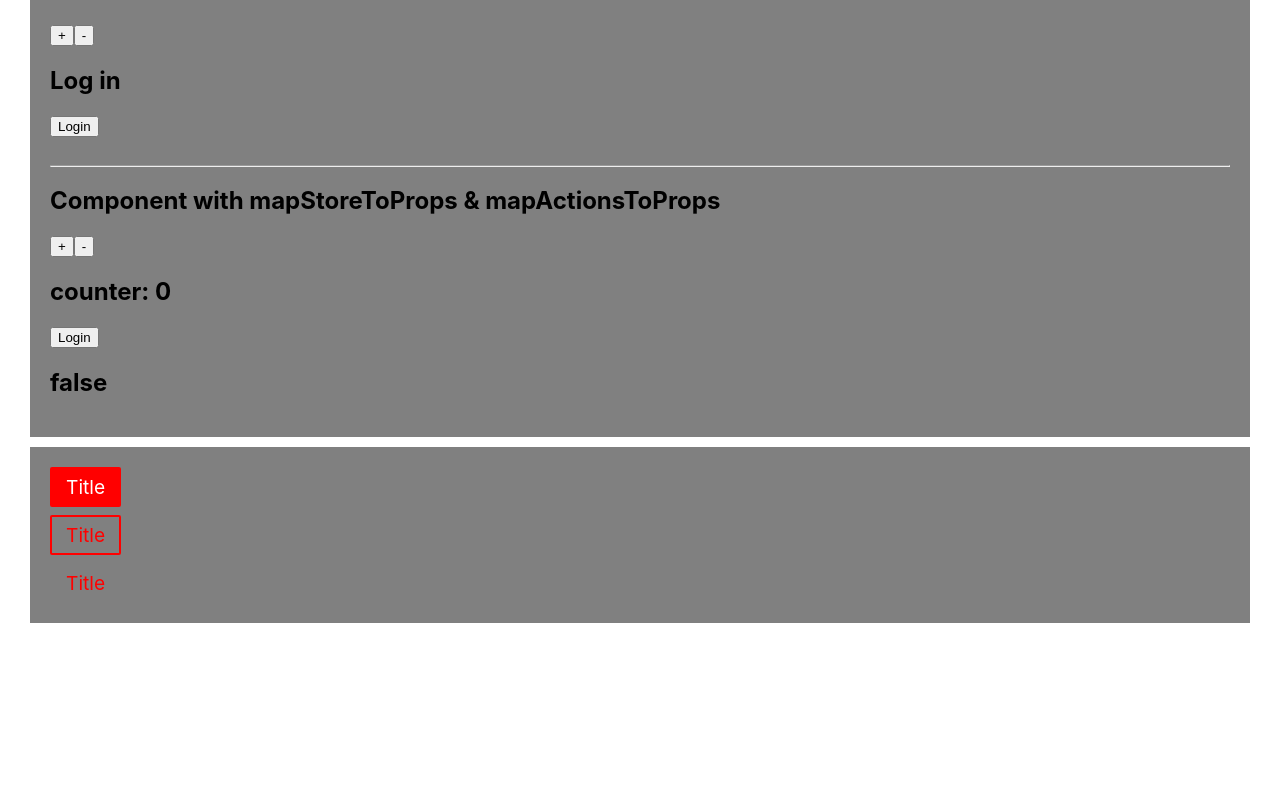
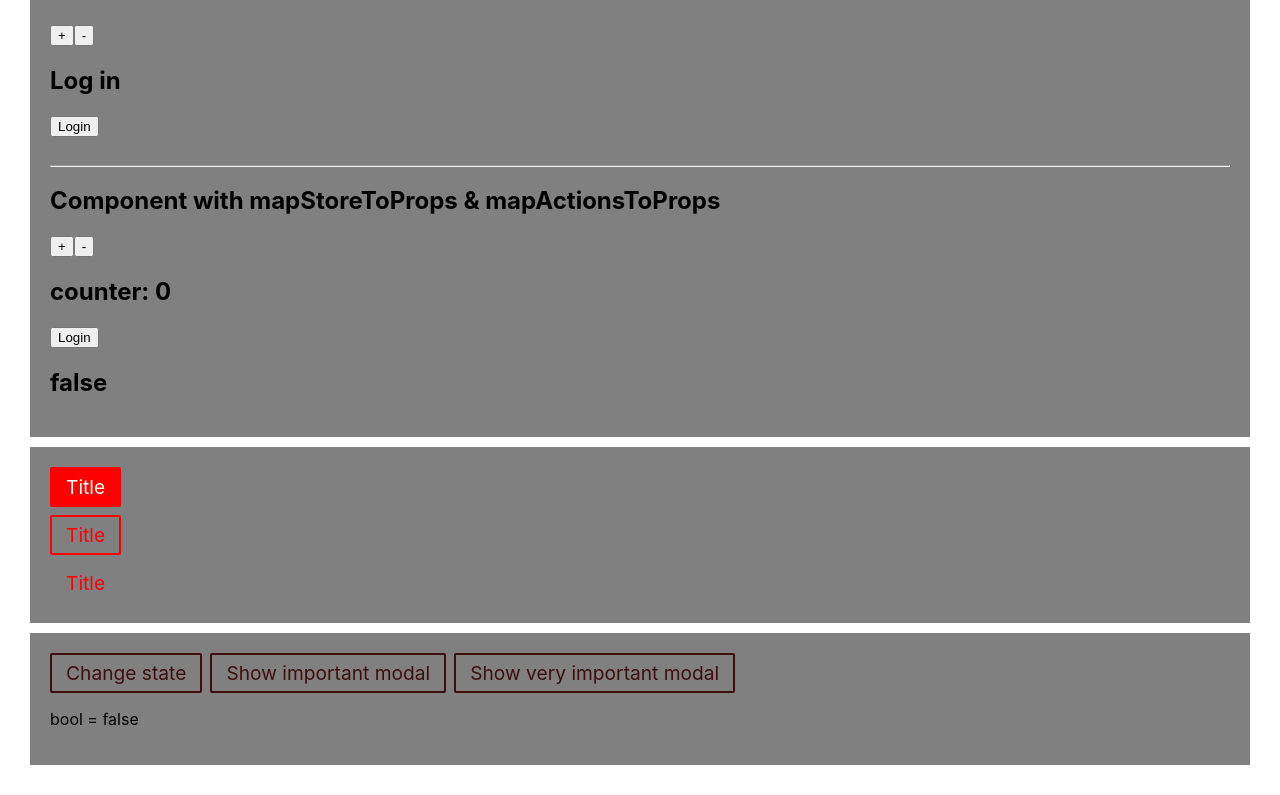
Before and after one commit to ArnT81/all_about_react, a React (Create React App) app: page / in a window 1280 px wide. Shown: the part 5001-5796 px from the top of the page. Before the commit the page ends 5654 px from the top, so only its background shows below. Built offline with nearby package versions, Linux system fonts and the light colour scheme; no server answers.

Commit message:
Added contitional rendering

```diff
--- a/src/App.js
+++ b/src/App.js
@@ -14,6 +14,7 @@ import DefaultProps from './DefaultProps';
 import UseRef from './useRef';
 import Routing from './Routing';
 import MultipleClasses from './MultipleClasses';
+import ContitionalRendering from './ConditionalRendering';
 
 function App() {
   return (
@@ -30,6 +31,7 @@ function App() {
       <Context />
       <Redux />
       <MultipleClasses />
+      <ContitionalRendering />
     </div>
   );
 }
--- /dev/null
+++ b/src/ConditionalRendering/index.js
@@ -0,0 +1,71 @@
+import React, { useState } from 'react'
+//	COMPONENTS
+import Button from '../components/Button';
+import Modal from '../components/Modal';
+import WithWrapper from '../HOC/WithWrapper'
+
+function ContitionalRendering() {
+	const [bool, setBool] = useState(false);
+	const [showModal, setModal] = useState('');
+
+	const handleClick = () => {
+		setBool(!bool)
+	}
+
+	const handleModal = (modal) => {
+		if (!modal) {
+			setModal('')
+		} else setModal(modal)
+	}
+
+	return (
+		<div>
+			<div style={{ display: 'flex', gap: '8px' }}>
+				<Button
+					title='change state'
+					variant='outlined'
+					color='#3D0F0C'
+					onClick={handleClick}
+				/>
+
+				<Button
+					title='show important modal'
+					variant='outlined'
+					color='#3D0F0C'
+					onClick={() => handleModal('important')}
+				/>
+
+				<Button
+					title='show very important modal'
+					variant='outlined'
+					color='#3D0F0C'
+					onClick={() => handleModal('very_important')}
+				/>
+			</div>
+
+			{bool &&
+				<p>true</p>
+			}
+
+			{bool ?
+				<p>bool = true</p>
+				:
+				<p>bool = false</p>
+			}
+
+			{showModal == 'important' &&
+				<Modal closeModal={handleModal}>
+					<p>Important modal!</p>
+				</Modal>
+			}
+
+			{showModal == 'very_important' &&
+				<Modal closeModal={handleModal}>
+					<p>Very important modal!</p>
+				</Modal>
+			}
+		</div>
+	)
+}
+
+export default WithWrapper(ContitionalRendering)
--- a/src/components/Button/index.js
+++ b/src/components/Button/index.js
@@ -2,13 +2,14 @@ import React from 'react'
 import styles from './button.module.css'
 
 
-export default function Button({ title, variant, color }) {
+export default function Button({ title, variant, color, onClick }) {
 
 	if (variant == 'contained') {
 		return (
 			<button
-				className={[styles.button, styles.contained].join(' ')}
-				style={{ background: color }}
+			className={[styles.button, styles.contained].join(' ')}
+			style={{ background: color }}
+			onClick={onClick}
 			>
 				{title}
 			</button>
@@ -20,6 +21,7 @@ export default function Button({ title, variant, color }) {
 			<button
 				className={`${styles.button} ${styles.outlined}`}
 				style={{ color }}
+				onClick={onClick}
 			>
 				{title}
 			</button>
@@ -30,6 +32,7 @@ export default function Button({ title, variant, color }) {
 		<button
 			className={styles.button}
 			style={{ color }}
+			onClick={onClick}
 		>
 			{title}
 		</button>
--- /dev/null
+++ b/src/components/Modal/index.js
@@ -0,0 +1,23 @@
+import React from 'react'
+import Button from '../Button'
+//	STYLES
+import styles from './modal.module.css'
+
+
+export default function Modal({ children, closeModal }) {
+	return (
+		<div className={styles.masking}>
+			<div className={styles.modal}>
+				{children}
+				<div className={styles.buttoncontainer}>
+					<Button
+						title='close modal'
+						variant='outlined'
+						color='#3D0F0C'
+						onClick={closeModal}
+					/>
+				</div>
+			</div>
+		</div>
+	)
+}
--- /dev/null
+++ b/src/components/Modal/modal.module.css
@@ -0,0 +1,35 @@
+.modal {
+	position: absolute;
+	left: 50%;
+	top: 50%;
+	transform: translate(-50%, -50%);
+	display: flex;
+	flex-direction: column;
+	min-width: 483px;
+	min-height: 300px;
+	gap: var(--spacing);
+	background: white;
+	padding: calc(var(--spacing)*2);
+	border: 3px ridge red;
+	border-radius: 8px;
+	box-shadow: 20px 20px 30px black;
+}
+
+.masking {
+	position: fixed;
+	inset: 0;
+	width: 100vw;
+	height: 100vh;
+	background: rgba(0, 0, 0, 0.3);
+}
+
+.modal p {
+	margin: 0;
+}
+
+.buttoncontainer {
+	margin-top: auto;
+	display: flex;
+	width: 100%;
+	justify-content: flex-end;
+}
--- a/src/index.css
+++ b/src/index.css
@@ -1,3 +1,7 @@
+:root {
+  --spacing: 16px;
+}
+
 body {
   margin: 30px;
   font-family: -apple-system, BlinkMacSystemFont, 'Segoe UI', 'Roboto', 'Oxygen',
```
